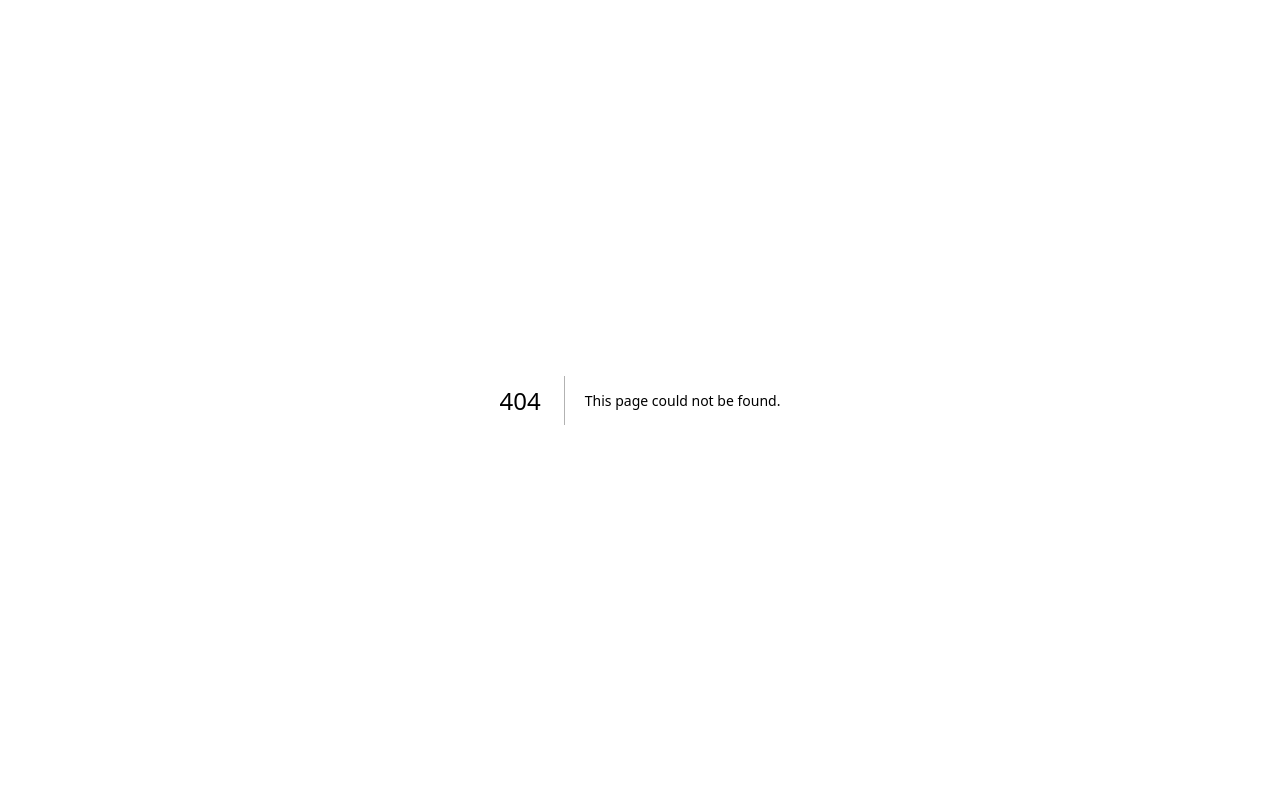
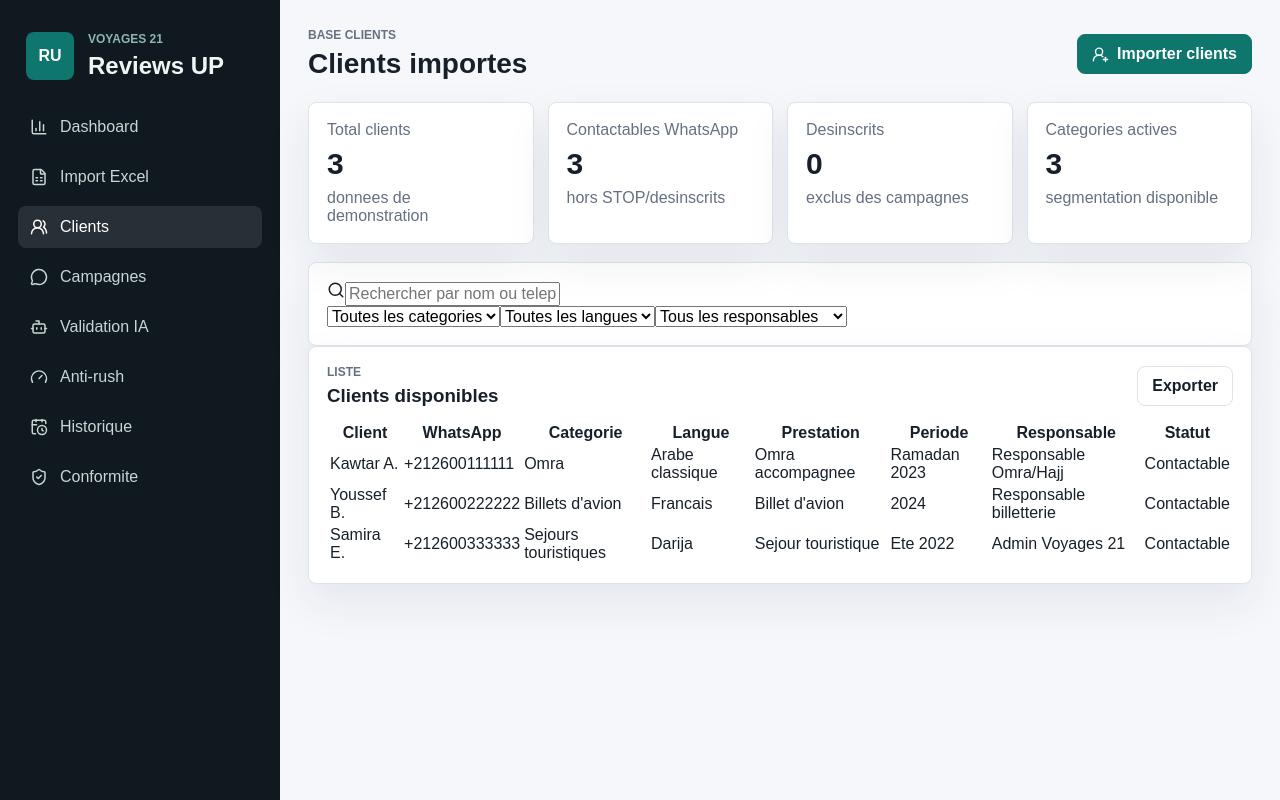
Before and after one commit to karimzoubdane-debug/reviews-up, a Next.js app: page /clients in a window 1280 px wide. Before the commit this address had no page. Built offline with nearby package versions, Linux system fonts and the light colour scheme.

Commit message:
Add clients page

```diff
--- /dev/null
+++ b/app/clients/page.tsx
@@ -0,0 +1,189 @@
+import Link from "next/link";
+import {
+  BarChart3,
+  Bot,
+  CalendarClock,
+  FileSpreadsheet,
+  Gauge,
+  MessageCircle,
+  Search,
+  ShieldCheck,
+  UserRoundPlus,
+  UsersRound
+} from "lucide-react";
+import { appUsers, clients } from "../../lib/mock-data";
+import type { ClientCategory, ClientLanguage } from "../../lib/types";
+
+const categoryLabels: Record<ClientCategory, string> = {
+  omra: "Omra",
+  hajj: "Hajj",
+  visa: "Visa",
+  flight_tickets: "Billets d'avion",
+  touristic_stays: "Sejours touristiques",
+  organized_trips: "Voyages organises",
+  other: "Autres"
+};
+
+const languageLabels: Record<ClientLanguage, string> = {
+  fr: "Francais",
+  ar: "Arabe classique",
+  darija: "Darija",
+  mixed_fr_ar: "Mix FR-AR"
+};
+
+const navigation = [
+  { label: "Dashboard", icon: BarChart3, href: "/" },
+  { label: "Import Excel", icon: FileSpreadsheet, href: "/import-excel" },
+  { label: "Clients", icon: UsersRound, href: "/clients", active: true },
+  { label: "Campagnes", icon: MessageCircle, href: "#" },
+  { label: "Validation IA", icon: Bot, href: "#" },
+  { label: "Anti-rush", icon: Gauge, href: "#" },
+  { label: "Historique", icon: CalendarClock, href: "#" },
+  { label: "Conformite", icon: ShieldCheck, href: "#" }
+];
+
+function getUserName(userId?: string) {
+  if (!userId) return "Non affecte";
+  return appUsers.find((user) => user.id === userId)?.name ?? "Non affecte";
+}
+
+export default function ClientsPage() {
+  const activeClients = clients.filter((client) => !client.whatsappOptOut);
+  const optedOutClients = clients.length - activeClients.length;
+
+  return (
+    <main className="app-shell">
+      <aside className="sidebar" aria-label="Navigation principale">
+        <div className="brand-block">
+          <div className="brand-mark">RU</div>
+          <div>
+            <p className="brand-kicker">Voyages 21</p>
+            <h1>Reviews UP</h1>
+          </div>
+        </div>
+
+        <nav className="nav-list">
+          {navigation.map((item) => {
+            const Icon = item.icon;
+            return (
+              <Link className={item.active ? "nav-item active" : "nav-item"} href={item.href} key={item.label}>
+                <Icon size={18} aria-hidden="true" />
+                <span>{item.label}</span>
+              </Link>
+            );
+          })}
+        </nav>
+      </aside>
+
+      <section className="workspace">
+        <header className="topbar">
+          <div>
+            <p className="eyebrow">Base clients</p>
+            <h2>Clients importes</h2>
+          </div>
+          <Link className="primary-button link-button" href="/import-excel">
+            <UserRoundPlus size={17} />
+            Importer clients
+          </Link>
+        </header>
+
+        <section className="metrics-grid" aria-label="Indicateurs clients">
+          <article className="metric-card">
+            <p>Total clients</p>
+            <strong>{clients.length}</strong>
+            <span>donnees de demonstration</span>
+          </article>
+          <article className="metric-card">
+            <p>Contactables WhatsApp</p>
+            <strong>{activeClients.length}</strong>
+            <span>hors STOP/desinscrits</span>
+          </article>
+          <article className="metric-card">
+            <p>Desinscrits</p>
+            <strong>{optedOutClients}</strong>
+            <span>exclus des campagnes</span>
+          </article>
+          <article className="metric-card">
+            <p>Categories actives</p>
+            <strong>{new Set(clients.map((client) => client.category)).size}</strong>
+            <span>segmentation disponible</span>
+          </article>
+        </section>
+
+        <section className="panel filters-panel">
+          <div className="search-box">
+            <Search size={18} />
+            <input placeholder="Rechercher par nom ou telephone" />
+          </div>
+          <select aria-label="Filtrer par categorie">
+            <option>Toutes les categories</option>
+            <option>Omra</option>
+            <option>Hajj</option>
+            <option>Visa</option>
+            <option>Billets d'avion</option>
+            <option>Sejours touristiques</option>
+            <option>Voyages organises</option>
+          </select>
+          <select aria-label="Filtrer par langue">
+            <option>Toutes les langues</option>
+            <option>Francais</option>
+            <option>Arabe classique</option>
+            <option>Darija</option>
+            <option>Mix FR-AR</option>
+          </select>
+          <select aria-label="Filtrer par responsable">
+            <option>Tous les responsables</option>
+            {appUsers.map((user) => (
+              <option key={user.id}>{user.name}</option>
+            ))}
+          </select>
+        </section>
+
+        <section className="panel">
+          <div className="panel-header">
+            <div>
+              <p className="eyebrow">Liste</p>
+              <h3>Clients disponibles</h3>
+            </div>
+            <button className="secondary-button">Exporter</button>
+          </div>
+
+          <div className="table-wrap">
+            <table className="data-table">
+              <thead>
+                <tr>
+                  <th>Client</th>
+                  <th>WhatsApp</th>
+                  <th>Categorie</th>
+                  <th>Langue</th>
+                  <th>Prestation</th>
+                  <th>Periode</th>
+                  <th>Responsable</th>
+                  <th>Statut</th>
+                </tr>
+              </thead>
+              <tbody>
+                {clients.map((client) => (
+                  <tr key={client.id}>
+                    <td>{[client.firstName, client.lastName].filter(Boolean).join(" ")}</td>
+                    <td>{client.whatsappPhone}</td>
+                    <td>{categoryLabels[client.category]}</td>
+                    <td>{languageLabels[client.language]}</td>
+                    <td>{client.serviceType ?? "-"}</td>
+                    <td>{client.travelPeriod ?? "-"}</td>
+                    <td>{getUserName(client.assignedUserId)}</td>
+                    <td>
+                      <span className={client.whatsappOptOut ? "status-pill muted" : "status-pill success"}>
+                        {client.whatsappOptOut ? "STOP" : "Contactable"}
+                      </span>
+                    </td>
+                  </tr>
+                ))}
+              </tbody>
+            </table>
+          </div>
+        </section>
+      </section>
+    </main>
+  );
+}
```
